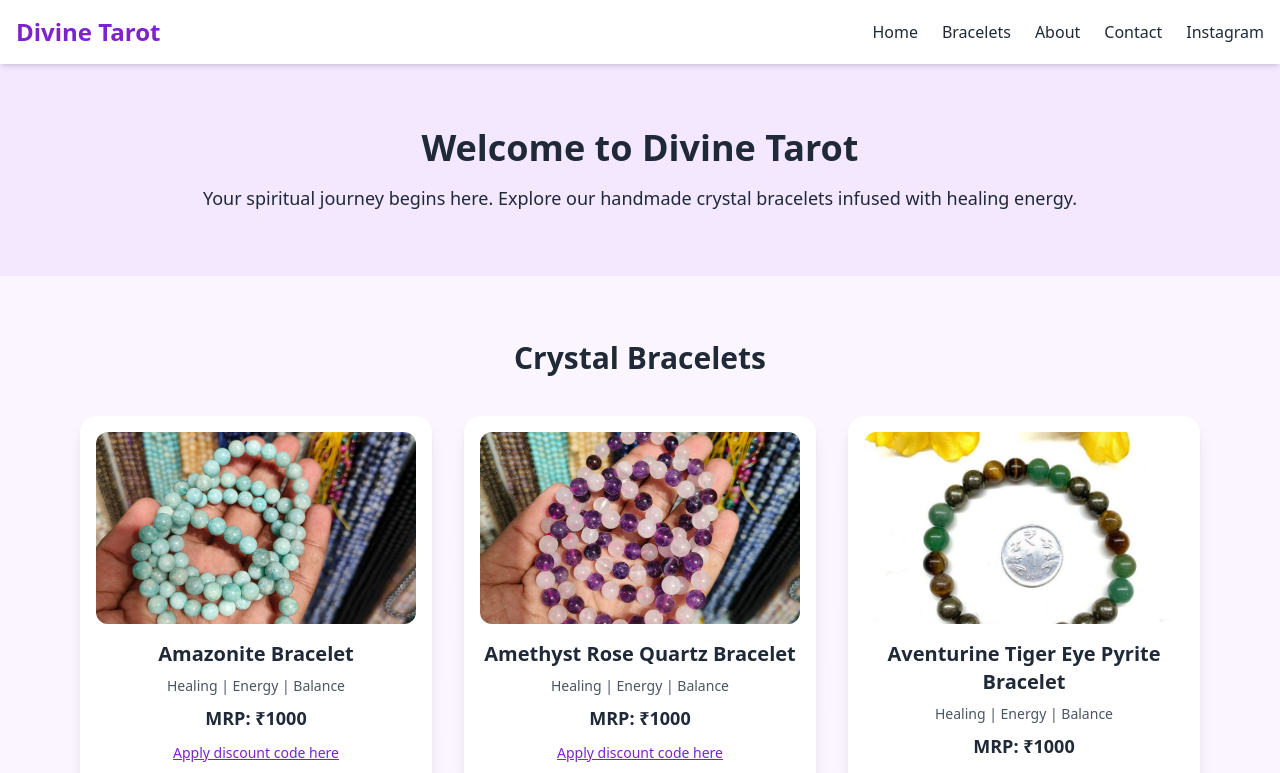
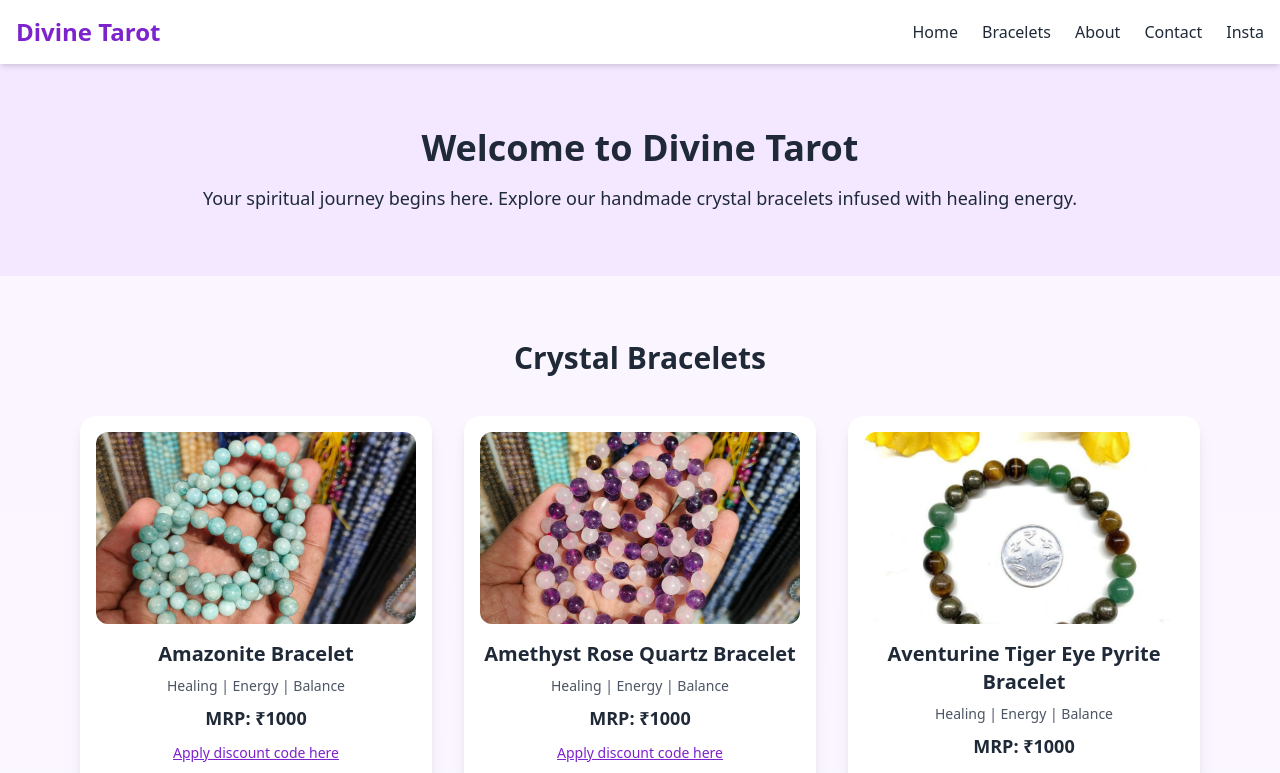
Before and after one commit to atulpawar07/divine-tarot, a Next.js app: page / in a window 1280 px wide. Shown: the top 773 px of the page. Built offline with nearby package versions, Linux system fonts and the light colour scheme.

Commit message:
Update index.js

```diff
--- a/pages/index.js
+++ b/pages/index.js
@@ -75,7 +75,7 @@ const toggleInput = (index) => {
             <a href="#products" className="hover:text-purple-600">Bracelets</a>
             <a href="#about" className="hover:text-purple-600">About</a>
             <a href="#contact" className="hover:text-purple-600">Contact</a>
-            <a href="https://www.instagram.com/divinetarot1491/" target="_blank" rel="noopener noreferrer" className="hover:text-purple-600">Instagram</a>
+            <a href="https://www.instagram.com/divinetarot1491/" target="_blank" rel="noopener noreferrer" className="hover:text-purple-600">Insta</a>
 
           </nav>
         </div>
```
